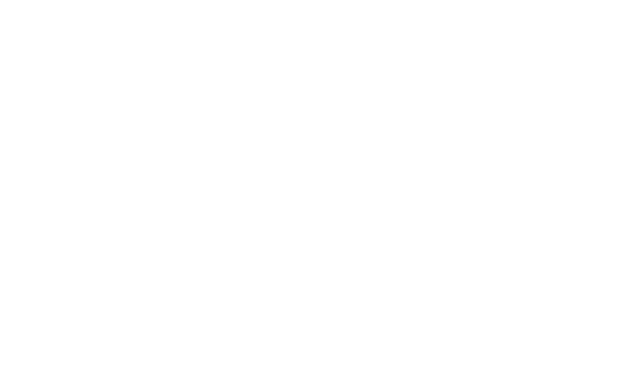
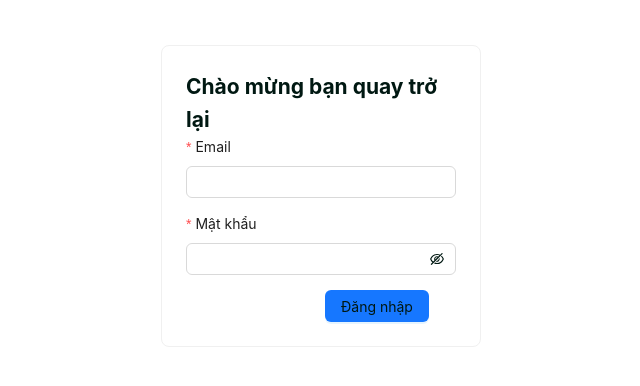
Before and after one commit to sonvtkt104/btl-ui-health, a React (Create React App) app in the folder client/: page /SignIn in a window 1280 px wide. Before the commit this address had no page. Shown: the top 386 px of the page, without its empty margins (319-959 px from the left). Built offline with nearby package versions, Linux system fonts and the light colour scheme.

Commit message:
add page Sign

```diff
--- /dev/null
+++ b/client/src/pages/SignIn/index.jsx
@@ -0,0 +1,65 @@
+import React from 'react';
+import { Link } from 'react-router-dom';
+
+
+import {
+  Row, Col, Card, Button, Form, Input,
+} from 'antd';
+
+function SignIn() {
+  // const onFinish = (values) => {
+  //   console.log('Received values of form: ', values);
+  // };
+
+  return (
+    <section className="app-section">
+
+      <Row justify="center">
+
+        <Col xl={6} lg={8} md={10} sm={12} xs={24}>
+          <Card style={{ marginTop: 45 }}>
+            <Col span={24} className="typo-grey typo-center">
+              <h2>Chào mừng bạn quay trở lại</h2>
+            </Col>
+            <Form layout="vertical">
+              <Form.Item
+                label="Email"
+                name="email"
+                rules={[
+                  { required: true, message: 'Bắt buộc email' },
+                  { type: 'email', message: 'Nhập đúng định dạng email' },
+                ]}
+                style={{ marginBottom: 15 }}
+              >
+                <Input name="email" type="email" />
+              </Form.Item>
+
+              <Form.Item
+                label="Mật khẩu"
+                name="password"
+                rules={[{ required: true, message: 'Yêu cầu mật khẩu' }]}
+                style={{ marginBottom: 15 }}
+              >
+                <Input.Password name="password" />
+              </Form.Item>
+
+              <Row gutter={[8, 8]} style={{ marginTop: 15 }} justify="end">
+
+                <Col xl={12} lg={12} md={12} sm={12} xs={12} className="typo-right">
+                  <Link to = "/home">
+                    <Button type="primary" htmlType="submit"  >
+                      Đăng nhập
+                    </Button>
+                  </Link>
+                </Col>
+              </Row>
+            </Form>
+          </Card>
+        </Col>
+      </Row>
+    </section>
+
+  );
+}
+
+export default SignIn;
--- a/client/src/pages/index.js
+++ b/client/src/pages/index.js
@@ -4,11 +4,13 @@
 import History from './History'
 import Chat from './Chat'
 import Conversation from './Conversation'
+import SignIn from './SignIn'
 
 export {
     Home,
     History,
     Chat,
     Conversation,
-    SearchFoods, FoodDetail
+    SearchFoods, FoodDetail,
+    SignIn
 }
--- a/client/src/routes/index.js
+++ b/client/src/routes/index.js
@@ -5,7 +5,8 @@
     Home,
     History,
     Chat,
-    Conversation
+    Conversation,
+    SignIn
 } from '../pages'
 
 export default function Router() {
@@ -19,6 +20,7 @@
                     ))
                 }
                 <Route path="/" element={<Home />} />
+                <Route path="/SignIn" element={<SignIn />} />
                 <Route path="/history" element={<History />} />
                 <Route path="/chat" element={<Chat />} />
                 <Route path="/message" element={<Conversation />} />
```
Also changed, not shown: 1 other file (tests, documents, lock files or other folders).
